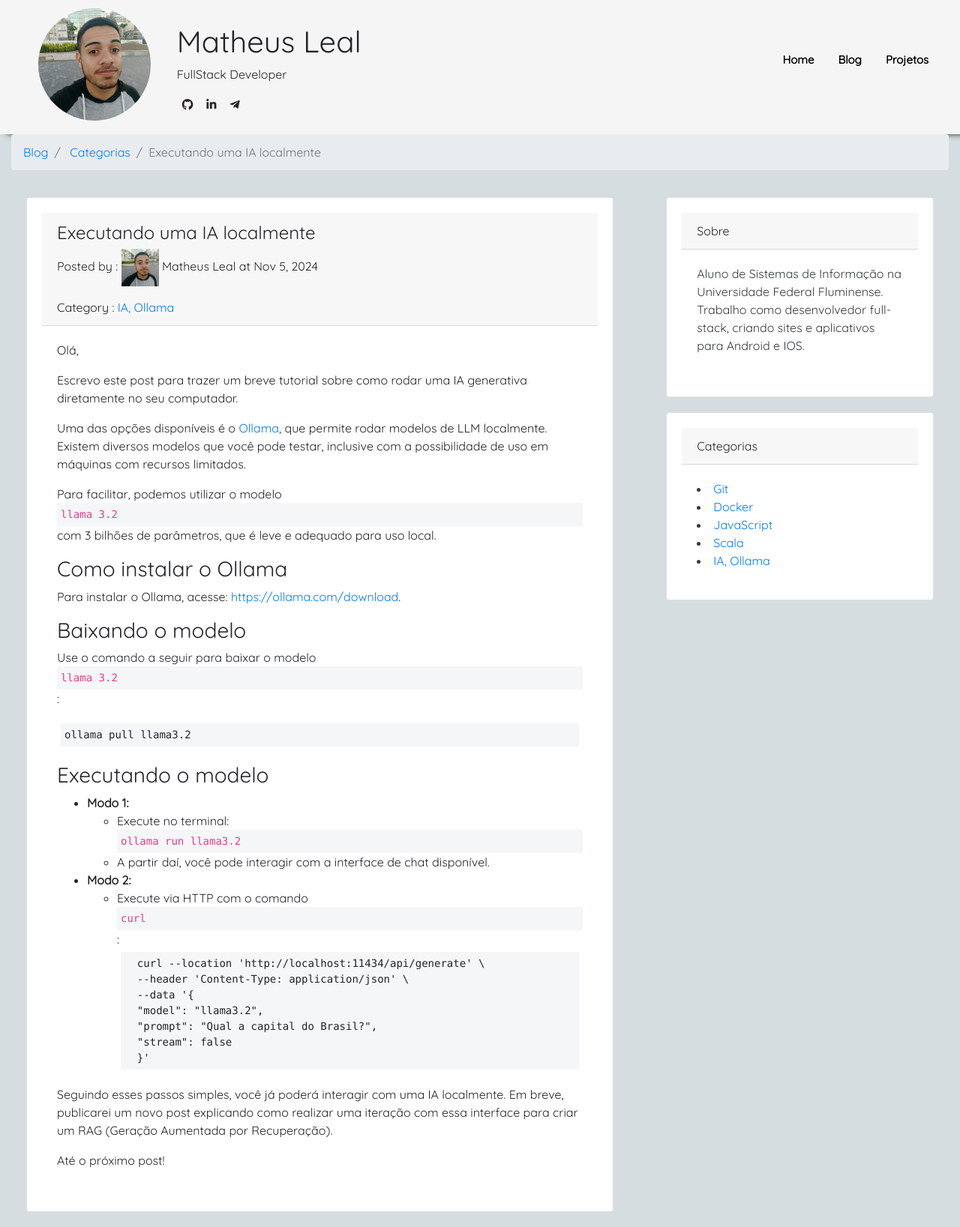
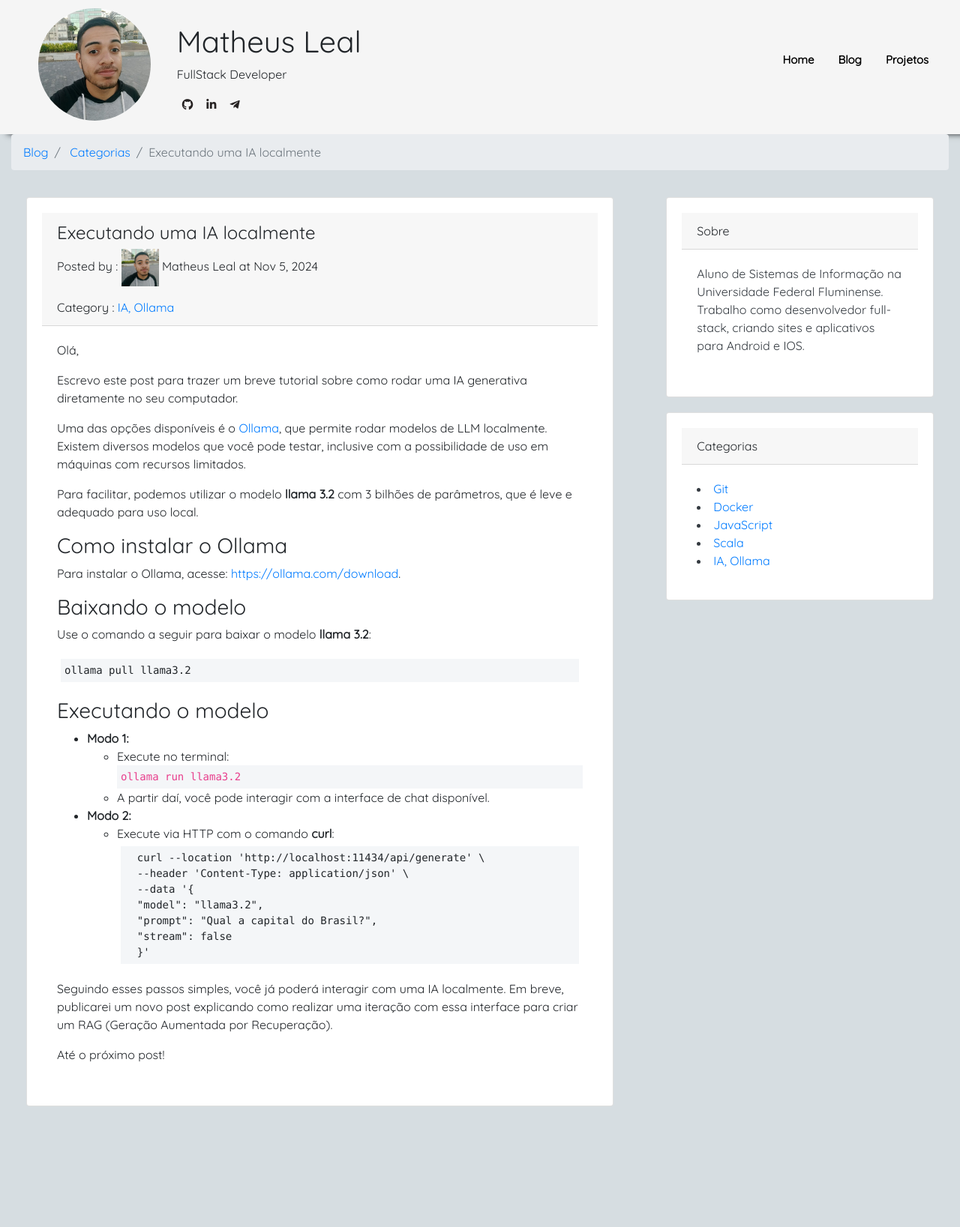
Before and after one commit to MatheusLealAquino/MatheusLealAquino.github.io, a Jekyll site: the page built from _posts/2024-11-05-local-ai.md, in a window 1280 px wide. Shown: the whole page at 75% size. Built offline with Jekyll 4.4.1, drawn with Linux system fonts in a browser that asks for light colours; nearby versions of some CDN libraries; comment, search, counter and statistics services are not loaded; a style sheet for code colours, icons or effects is not loaded; after the commit the page ends 1496 px from its top, so only the background shows below that.

Commit message:
fix: tags

````diff
--- a/_posts/2024-11-05-local-ai.md
+++ b/_posts/2024-11-05-local-ai.md
@@ -14,13 +14,13 @@
 
 Uma das opções disponíveis é o [Ollama](https://ollama.com/), que permite rodar modelos de LLM localmente. Existem diversos modelos que você pode testar, inclusive com a possibilidade de uso em máquinas com recursos limitados.
 
-Para facilitar, podemos utilizar o modelo `llama 3.2` com 3 bilhões de parâmetros, que é leve e adequado para uso local.
+Para facilitar, podemos utilizar o modelo <b>llama 3.2</b> com 3 bilhões de parâmetros, que é leve e adequado para uso local.
 
 ### Como instalar o Ollama
 Para instalar o Ollama, acesse: [https://ollama.com/download](https://ollama.com/download).
 
 ### Baixando o modelo
-Use o comando a seguir para baixar o modelo `llama 3.2`:
+Use o comando a seguir para baixar o modelo <b>llama 3.2</b>:
 ```
 ollama pull llama3.2
 ```
@@ -32,7 +32,7 @@
     - A partir daí, você pode interagir com a interface de chat disponível.
 
 - **Modo 2:**
-    - Execute via HTTP com o comando `curl`:
+    - Execute via HTTP com o comando <b>curl</b>:
     ```
     curl --location 'http://localhost:11434/api/generate' \
     --header 'Content-Type: application/json' \
````
